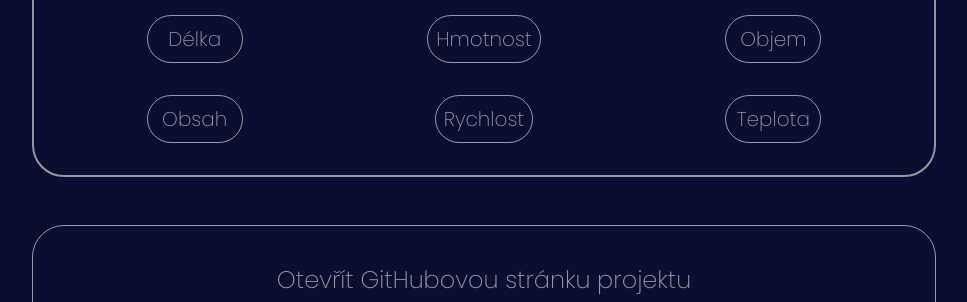
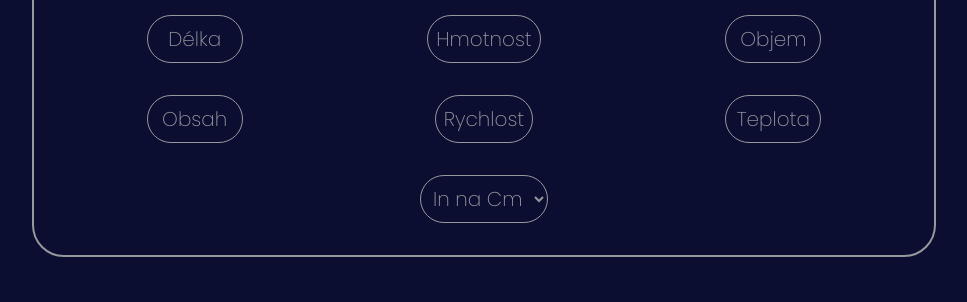
Before and after one commit to vinhor/prevodnikj, a plain HTML site: page index.html in a window 1280 px wide. Shown: the part 466-768 px from the top of the page, without its empty margins (156-1123 px from the left). Drawn offline with Linux system fonts and the light colour scheme.

Commit message:
Přidání select

```diff
--- a/index.html
+++ b/index.html
@@ -34,6 +34,10 @@
           <button class="five neaktivni">Rychlost</button
           ><button class="six neaktivni">Teplota</button>
         </div>
+        <select id="slctDelka">
+          <option value="0">In na Cm</option>
+          <option value="1">Ft na M</option>
+        </select>
     </article>
     <article>
       <header>
```
